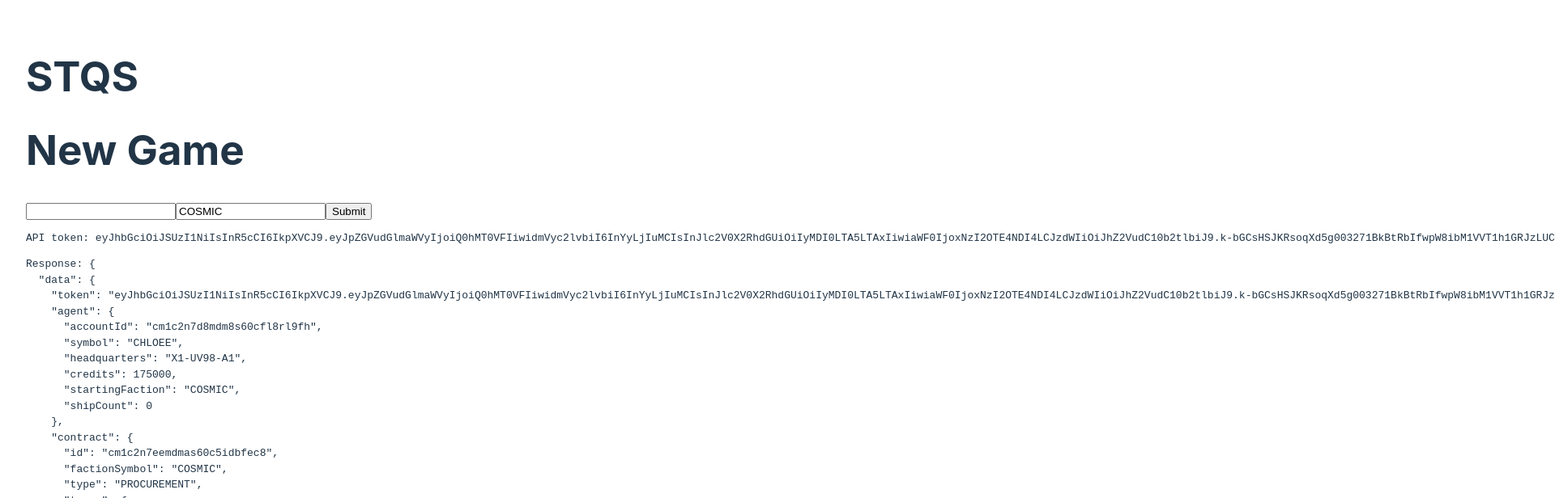
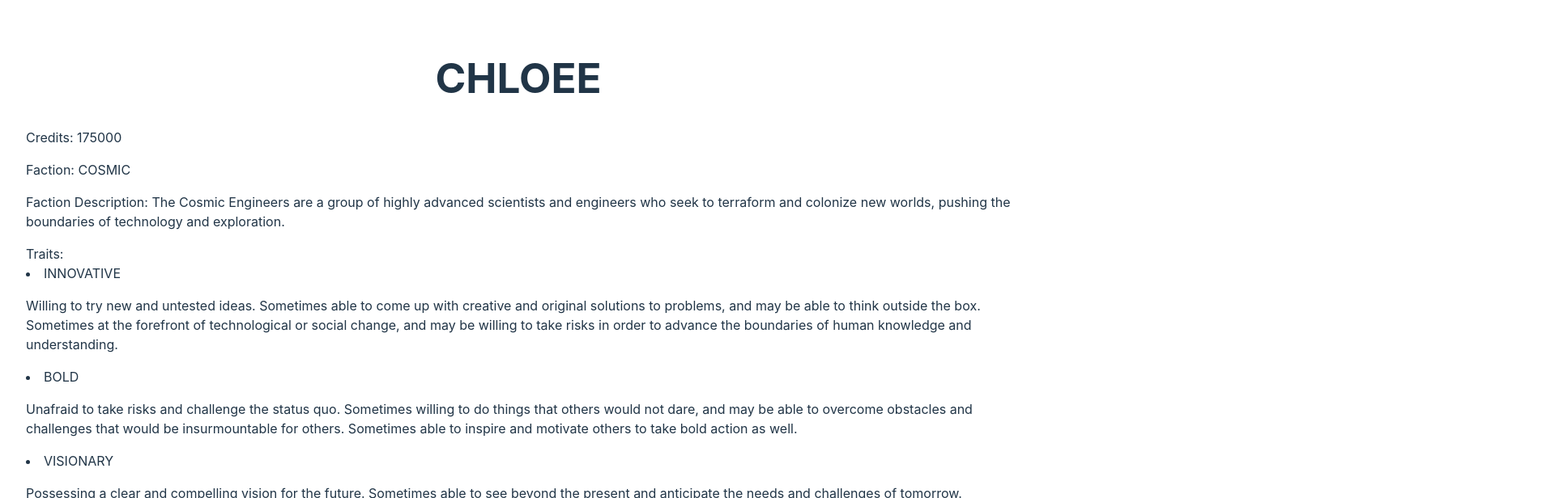
Before and after one commit to ChloeSAPage/spacetraders-app, a React (Vite) app: page / in a window 1280 px wide. Both pictures are taken after a click on the input 824 px from the left and 470 px from the top of the page. Shown: the top 616 px of the page at 81% size, 1920 px wide, since content can reach past the window. Built offline with nearby package versions, Linux system fonts and the light colour scheme.

Commit message:
Conditionally render component  based on if agent has been created

```diff
--- a/src/App.tsx
+++ b/src/App.tsx
@@ -1,6 +1,7 @@
 import "./App.css";
 import NewGame from "./NewGame";
 import { useState } from "react";
+import InfoCard from "./components/InfoCard/InfoCard";
 
 function App() {
     const [token, setToken] = useState();
@@ -9,7 +10,7 @@ function App() {
 
     return (
         <>
-            <h1>STQS</h1>
+            {!isAgentCreated && (
                 <NewGame
                     token={token}
                     setToken={setToken}
@@ -18,6 +19,9 @@ function App() {
                     isAgentCreated={isAgentCreated}
                     setIsAgentCreated={setIsAgentCreated}
                 />
+            )}
+
+            {isAgentCreated && resp && <InfoCard resp={resp.data} />}
         </>
     );
 }
--- a/src/NewGame.tsx
+++ b/src/NewGame.tsx
@@ -1,21 +1,13 @@
 import { useState } from "react";
 // import { register } from "./assets/api.js";
 import { mockRegister } from "./assets/mockAPI.js";
-import InfoCard from "./components/InfoCard/InfoCard.js";
 
 /**
  * This component is a basic MVP of part one of the quickstart. It handles registering your agent and receives a token
  * which you will need to use in subsequent calls. Therefore, you might want to refactor or replace this as you move forward.
  */
 
-function NewGame({
-    token,
-    setToken,
-    resp,
-    setResp,
-    isAgentCreated,
-    setIsAgentCreated,
-}: any) {
+function NewGame({ setToken, setResp, setIsAgentCreated }: any) {
     const [form, setForm] = useState({ symbol: "", faction: "COSMIC" });
 
     return (
@@ -47,11 +39,6 @@ function NewGame({
                     }
                 }}
             />
-
-            <pre>API token: {token}</pre>
-            <pre>Response: {JSON.stringify(resp, null, 2)}</pre>
-
-            {isAgentCreated && resp && <InfoCard resp={resp.data} />}
         </>
     );
 }
--- a/src/assets/mockAPI.js
+++ b/src/assets/mockAPI.js
@@ -7,3 +7,8 @@ export async function mockRegister() {
         body: json,
     };
 }
+
+export async function mockGetCurrentLocation() {
+    return {
+    };
+}
--- /dev/null
+++ b/src/components/CurrentLocation/CurrentLocation.tsx
@@ -0,0 +1,5 @@
+function GetCurrentLocation() {
+    return <></>;
+}
+
+export default GetCurrentLocation;
--- /dev/null
+++ b/src/components/InfoCard/InfoCard.module.css
@@ -0,0 +1,3 @@
+.title {
+    text-align: center;
+}
--- a/src/components/InfoCard/InfoCard.tsx
+++ b/src/components/InfoCard/InfoCard.tsx
@@ -1,11 +1,12 @@
+import styles from "./InfoCard.module.css";
+
 function InfoCard({ resp }: any) {
     const agent = resp.agent;
     const faction = resp.faction;
 
     return (
         <>
-            <h1>Your Agent</h1>
-            <p>Symbol: {agent.symbol}</p>
+            <h1 className={styles.title}>{agent.symbol}</h1>
             <p>Credits: {agent.credits}</p>
             <p>Faction: {faction.symbol}</p>
             <p>Faction Description: {faction.description}</p>
```
Lines whose indentation alone changed are shown as unchanged.
